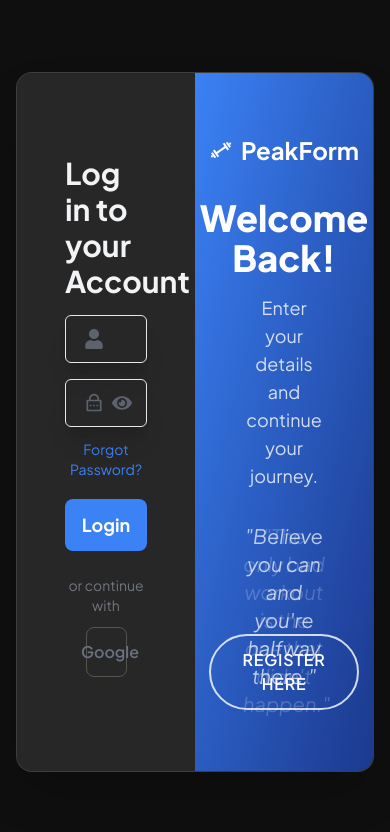
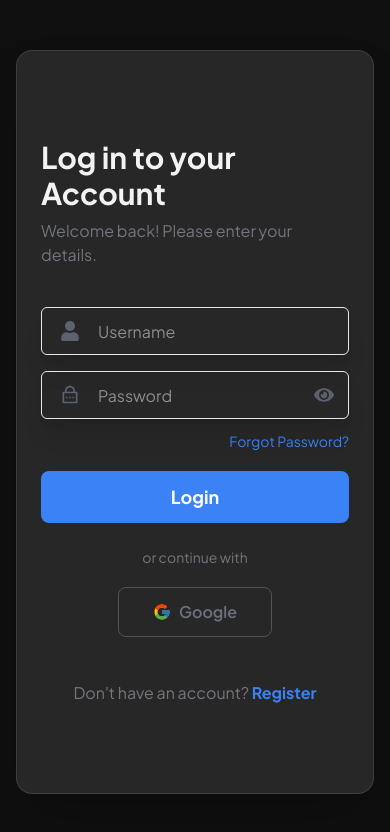
Before and after one commit to JustPrzemek/PeakFormFrontend, a React (Vite) app: page /login in a window 390 px wide. Shown: the top 832 px of the page. Built offline with nearby package versions, Linux system fonts and the light colour scheme; no server answers.

Commit message:
responsivity

```diff
--- a/src/components/LoginForm.jsx
+++ b/src/components/LoginForm.jsx
@@ -9,7 +9,7 @@ import { loginUser } from '../services/authService';
 
 const API_URL = import.meta.env.VITE_API_URL;
 
-function LoginForm({ onForgotPassword }) {
+function LoginForm({ onForgotPassword, onSwitchToRegister}) {
     const [credentials, setCredentials] = useState({ username: '', password: '' });
     const [errors, setErrors] = useState({});
     const [apiError, setApiError] = useState('');
@@ -48,10 +48,11 @@ function LoginForm({ onForgotPassword }) {
     };
 
     return (
-        <div className="w-full h-full bg-surfaceDarkGray text-whitePrimary flex flex-col justify-center px-12 md:px-24">
-            <h1 className="text-3xl font-bold">Log in to your Account</h1>
+        <div className="w-full h-full bg-surfaceDarkGray text-whitePrimary flex flex-col justify-center px-6 md:px-24 py-10 md:py-0">
+            <h1 className="text-3xl font-bold mb-2">Log in to your Account</h1>
+            <p className="text-borderGrayHover mb-6">Welcome back! Please enter your details.</p>
 
-            {apiError && <p className="text-red-400 mt-4 text-center bg-red-500/10 p-2 rounded-md">{apiError}</p>}
+            {apiError && <p className="text-red-400 mb-4 text-center bg-red-500/10 p-2 rounded-md">{apiError}</p>}
 
             <form onSubmit={handleSubmit} noValidate>
                 <IconInput
@@ -90,11 +91,24 @@ function LoginForm({ onForgotPassword }) {
             </form>
 
             <span className="block text-center text-sm text-borderGrayHover mt-6">or continue with</span>
-            <a href={`${API_URL}/oauth2/authorize/google`} className="w-full flex justify-center">
+            <a href={`${API_URL}/oauth2/authorize/google`} className="w-full flex justify-center mt-2">
                 <IconButton text="Google">
                     <FcGoogle />
                 </IconButton>
             </a>
+
+            {/* --- NOWA SEKCJA TYLKO DLA MOBILE --- */}
+            <div className="mt-8 text-center md:hidden">
+                <p className="text-borderGrayHover">
+                    Don't have an account?{' '}
+                    <button
+                        onClick={onSwitchToRegister}
+                        className="text-bluePrimary font-bold hover:underline"
+                    >
+                        Register
+                    </button>
+                </p>
+            </div>
         </div>
     );
 }
--- a/src/components/RegistrationForm.jsx
+++ b/src/components/RegistrationForm.jsx
@@ -8,7 +8,7 @@ import IconButton from './IconButton';
 
 const API_URL = import.meta.env.VITE_API_URL;
 
-function RegistrationForm() {
+function RegistrationForm({ onSwitchToLogin }) {
     const [formData, setFormData] = useState({ email: '', username: '', password: '', confirmPassword: '', dateOfBirth: '' });
     const [errors, setErrors] = useState({});
     const [message, setMessage] = useState('');
@@ -104,6 +104,10 @@ function RegistrationForm() {
             <div className="w-full h-full bg-surfaceDarkGray text-whitePrimary flex flex-col justify-center items-center px-12 text-center">
                 <h2 className="text-2xl font-semibold text-green-400">✅ Success!</h2>
                 <p className="mt-4 text-lg">{message}</p>
+                 {/* Przycisk powrotu do logowania po sukcesie */}
+                 <button onClick={onSwitchToLogin} className="mt-6 text-bluePrimary font-bold hover:underline">
+                    Go to Login
+                </button>
             </div>
         );
     }
@@ -170,6 +174,17 @@ function RegistrationForm() {
                     <FcGoogle />
                 </IconButton>
             </a>
+            <div className="mt-8 text-center md:hidden">
+                <p className="text-borderGrayHover">
+                    Already have an account?{' '}
+                    <button
+                        onClick={onSwitchToLogin}
+                        className="text-bluePrimary font-bold hover:underline"
+                    >
+                        Login
+                    </button>
+                </p>
+            </div>
         </div>
     );
 }
--- a/src/pages/AuthPage.jsx
+++ b/src/pages/AuthPage.jsx
@@ -15,23 +15,52 @@ function AuthPage() {
 
     return (
         <div className="flex justify-center items-center w-full min-h-screen bg-backgoudBlack p-4">
-            <div className="relative overflow-hidden rounded-2xl shadow-2xl w-full max-w-screen-xl h-[700px] flex bg-surfaceDarkGray border border-borderGrayHover/30">
+            {/* Główny kontener */}
+            <div className="relative overflow-hidden rounded-2xl shadow-2xl w-full max-w-screen-xl h-auto md:h-[700px] flex flex-col md:block bg-surfaceDarkGray border border-borderGrayHover/30">
 
                 {/* --- Panel z formularzami --- */}
                 <div
-                    className="absolute top-0 left-0 w-1/2 h-full transition-transform duration-700 ease-in-out"
-                    style={{ transform: isLoginView ? 'translateX(0%)' : 'translateX(100%)' }}
+                    className={`
+                        /* Mobile: Pełna szerokość, brak pozycjonowania absolutnego, brak przesunięcia */
+                        w-full h-full transition-all duration-700 ease-in-out
+                        py-12 md:py-0
+                        /* Desktop (md): Połowa szerokości, absolutne pozycjonowanie, logika przesuwania */
+                        md:absolute md:top-0 md:w-1/2
+
+                        /* Logika animacji TYLKO dla desktopu: */
+                        ${isLoginView ? 'md:left-0 md:translate-x-0' : 'md:left-0 md:translate-x-full'}
+                    `}
                 >
-                    {/* Logika renderowania formularzy pozostaje bez zmian */}
-                    {viewMode === 'login' && <LoginForm onForgotPassword={() => setViewMode('forgotPassword')} />}
-                    {viewMode === 'register' && <RegistrationForm />}
-                    {viewMode === 'forgotPassword' && <ForgotPasswordForm onBackToLogin={() => setViewMode('login')} />}
+                    {viewMode === 'login' && (
+                        <LoginForm
+                            onForgotPassword={() => setViewMode('forgotPassword')}
+                            onSwitchToRegister={toggleRegister}
+                        />
+                    )}
+
+                    {viewMode === 'register' && (
+                        <RegistrationForm
+                            onSwitchToLogin={toggleRegister}
+                        />
+                    )}
+
+                    {viewMode === 'forgotPassword' && (
+                        <ForgotPasswordForm
+                            onBackToLogin={() => setViewMode('login')}
+                        />
+                    )}
                 </div>
 
-                {/* --- Panel motywacyjny --- */}
+                {/* --- Panel motywacyjny (Widoczny tylko na desktopie) --- */}
                 <div
-                    className="absolute top-0 right-0 w-1/2 h-full transition-transform duration-700 ease-in-out"
-                    style={{ transform: isLoginView ? 'translateX(0%)' : 'translateX(-100%)' }}
+                    className={`
+                        hidden md:block /* Ukryty na mobile, widoczny na md */
+                        absolute top-0 right-0 w-1/2 h-full
+                        transition-transform duration-700 ease-in-out
+
+                        /* Logika animacji TYLKO dla desktopu */
+                        ${isLoginView ? 'translate-x-0' : '-translate-x-full'}
+                    `}
                 >
                     <MotivationalPanel isLoginView={isLoginView} onToggle={toggleRegister} />
                 </div>
```
